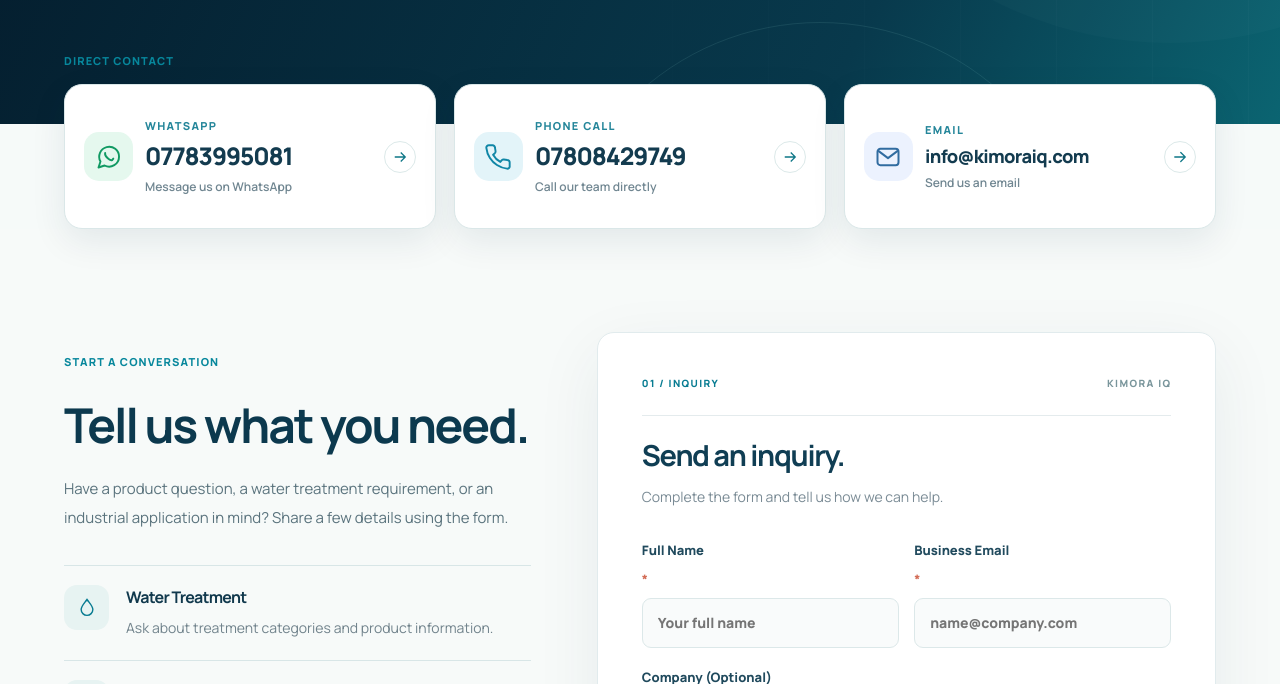
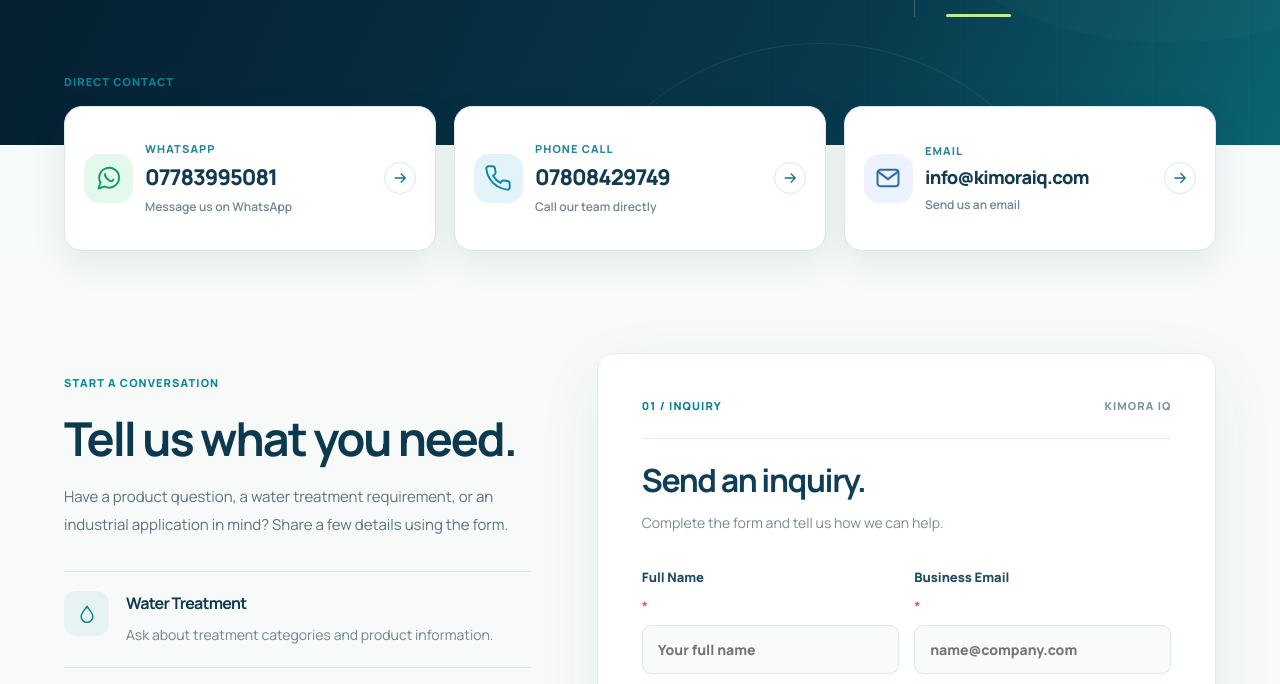
Before and after one commit to kimoraiq/kimora-iq-site, a plain HTML site: page contact.html in a window 1280 px wide. Shown: the part 408-1092 px from the top of the page. Drawn offline with Linux system fonts and the light colour scheme.

Commit message:
Apply typography system after contact styles for consistent final appearance

```diff
--- a/contact.html
+++ b/contact.html
@@ -5,8 +5,8 @@
 <meta name="description" content="Get in touch with Kimora IQ about chemicals, water treatment, product information, and inquiries."><title>Contact Us | KIMORA IQ</title>
 <link rel="icon" href="assets/favicon.svg" type="image/svg+xml"><link rel="preconnect" href="https://fonts.googleapis.com"><link rel="preconnect" href="https://fonts.gstatic.com" crossorigin>
 <link href="https://fonts.googleapis.com/css2?family=Manrope:wght@400;500;600;700;800&family=Tajawal:wght@400;500;600;700;800&display=swap" rel="stylesheet">
-<link rel="stylesheet" href="assets/luxury.css">
-<link rel="stylesheet" href="assets/design-system.css"><link rel="stylesheet" href="assets/contact.css">
+<link rel="stylesheet" href="assets/luxury.css"><link rel="stylesheet" href="assets/contact.css">
+<link rel="stylesheet" href="assets/design-system.css">
 <script src="assets/supabase-config.js" defer></script><script src="assets/i18n.js" defer></script><script src="assets/app.js" defer></script>
 </head><body><a class="skip-link" href="#main">Skip to content</a><header class="site-header" id="top"><div class="container nav-inner">
   <a class="brand" href="index.html" aria-label="Kimora IQ homepage"><img src="kimora%20iq.png" alt="Kimora IQ logo" width="76" height="76"><span class="brand-copy"><strong>KIMORA <span>IQ</span></strong><small>CHEMICALS &amp; WATER TREATMENT</small></span></a>
```
